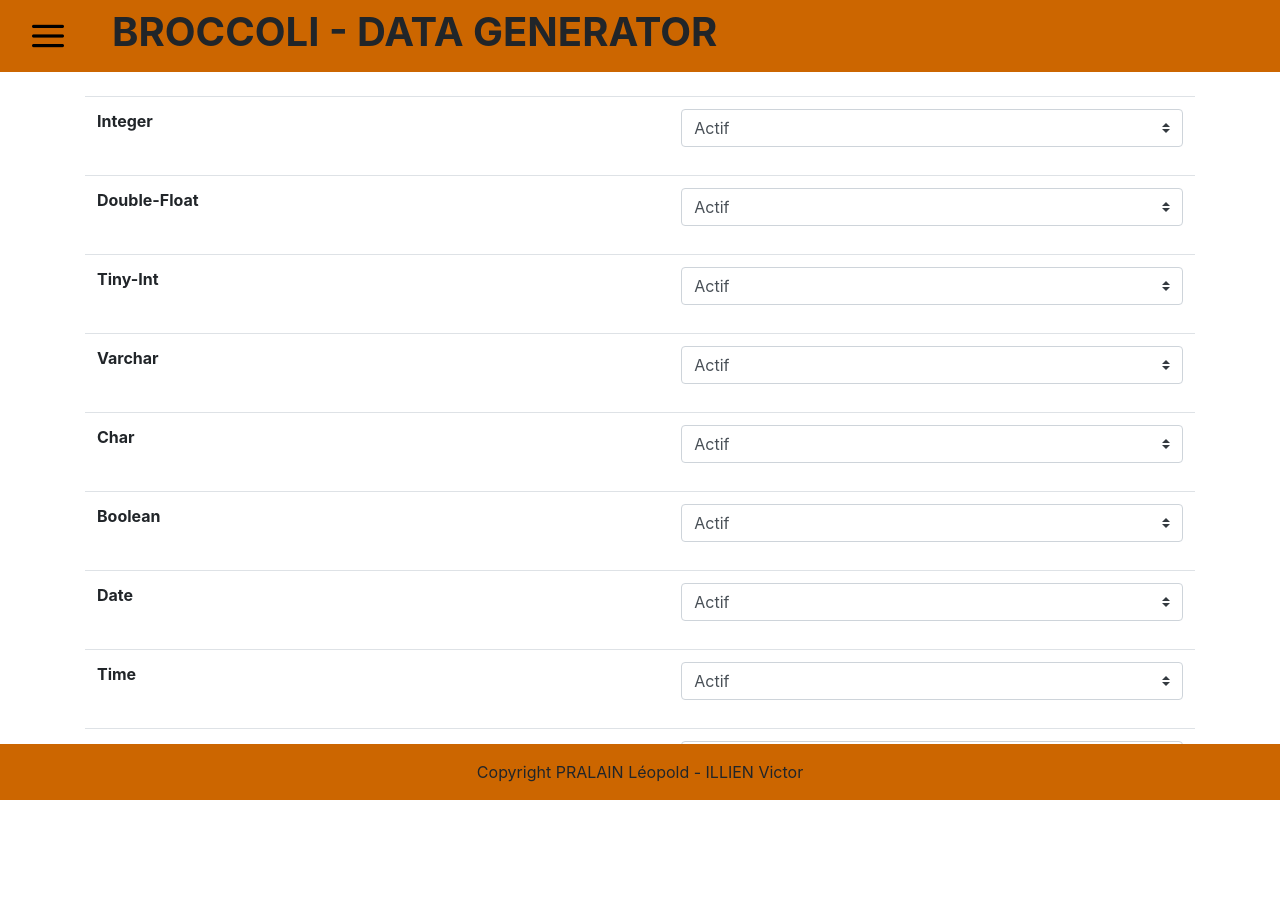
After one commit to Gouderg/app-Brocoli, a PHP site: page /html/back.php in a window 1280 px wide. The commit adds this page. Run offline with PHP 8.4, Linux system fonts and the light colour scheme.

Commit message:
Back.html

```diff
--- /dev/null
+++ b/html/back.php
@@ -0,0 +1,143 @@
+<!DOCTYPE html>
+<html lang="fr">
+<head>
+	<meta charset="utf-8">
+	<title>Projet Brocoli</title>
+	<!--Bootstrap-->
+	<link rel="stylesheet" href="https://stackpath.bootstrapcdn.com/bootstrap/4.4.1/css/bootstrap.min.css" integrity="sha384-Vkoo8x4CGsO3+Hhxv8T/Q5PaXtkKtu6ug5TOeNV6gBiFeWPGFN9MuhOf23Q9Ifjh" crossorigin="anonymous">
+	<script src="https://code.jquery.com/jquery-3.4.1.slim.min.js" integrity="sha384-J6qa4849blE2+poT4WnyKhv5vZF5SrPo0iEjwBvKU7imGFAV0wwj1yYfoRSJoZ+n" crossorigin="anonymous"></script>
+	<script src="https://cdn.jsdelivr.net/npm/popper.js@1.16.0/dist/umd/popper.min.js" integrity="sha384-Q6E9RHvbIyZFJoft+2mJbHaEWldlvI9IOYy5n3zV9zzTtmI3UksdQRVvoxMfooAo" crossorigin="anonymous"></script>
+	<script src="https://stackpath.bootstrapcdn.com/bootstrap/4.4.1/js/bootstrap.min.js" integrity="sha384-wfSDF2E50Y2D1uUdj0O3uMBJnjuUD4Ih7YwaYd1iqfktj0Uod8GCExl3Og8ifwB6" crossorigin="anonymous"></script>
+</head>
+<body>
+	<header>
+		<nav class="navbar navbar-expand-lg navbar-light" style="background-color: #CC6600;">
+			<div class="collapse navbar-collapse" id="navbarSupportedContent">
+				<a class="nav-link" href="#" id="navbarDropdown" role="button" data-toggle="dropdown" aria-haspopup="true"aria-expanded="true"><img src="../img/icon/Menu.png" width="50%"></a>
+				<div class="dropdown-menu" aria-labelledby="navbarDropdown">
+					<a class="dropdown-item" href="../html/index.php">Générer un modèle</a>
+					<a class="dropdown-item" href="../html/replay.php">Rejouer un modèle</a>
+					<a class="dropdown-item" href="../html/back.php">Back </a>
+				</div>
+				<div class="text-center"><h1 style="font-weight: bold;">BROCCOLI - DATA GENERATOR</h1></div>
+
+			</div>
+		</nav>
+	</header>
+
+	<br>
+	<div class="container">
+		<table class="table">
+			<tbody>
+				<tr>
+					<th scope="row">Integer</th>
+					<td>
+						<div class="input-group mb-3">
+							<select class="custom-select" id="actifINT">
+								<option value="Actif" selected>Actif</option>
+								<option value="Inactif">Inactif</option>
+							</select>
+						</div>
+					</td>
+				</tr>
+				<tr>
+					<th scope="row">Double-Float</th>
+					<td>
+						<div class="input-group mb-3">
+							<select class="custom-select" id="actifDouble">
+								<option value="Actif" selected>Actif</option>
+								<option value="Inactif">Inactif</option>
+							</select>
+						</div>
+					</td>
+				</tr>
+				<tr>
+					<th scope="row">Tiny-Int</th>
+					<td>
+						<div class="input-group mb-3">
+							<select class="custom-select" id="actifTiny">
+								<option value="Actif" selected>Actif</option>
+								<option value="Inactif">Inactif</option>
+							</select>
+						</div>
+					</td>
+				</tr>
+				<tr>
+					<th scope="row">Varchar</th>
+					<td>
+						<div class="input-group mb-3">
+							<select class="custom-select" id="actifVarchar">
+								<option value="Actif" selected>Actif</option>
+								<option value="Inactif">Inactif</option>
+							</select>
+						</div>
+					</td>
+				</tr>
+				<tr>
+					<th scope="row">Char</th>
+					<td>
+						<div class="input-group mb-3">
+							<select class="custom-select" id="actifChar">
+								<option value="Actif" selected>Actif</option>
+								<option value="Inactif">Inactif</option>
+							</select>
+						</div>
+					</td>
+				</tr>
+				<tr>
+					<th scope="row">Boolean</th>
+					<td>
+						<div class="input-group mb-3">
+							<select class="custom-select" id="actifBool">
+								<option value="Actif" selected>Actif</option>
+								<option value="Inactif">Inactif</option>
+							</select>
+						</div>
+					</td>
+				</tr>
+				<tr>
+					<th scope="row">Date</th>
+					<td>
+						<div class="input-group mb-3">
+							<select class="custom-select" id="actifDate">
+								<option value="Actif" selected>Actif</option>
+								<option value="Inactif">Inactif</option>
+							</select>
+						</div>
+					</td>
+				</tr>
+				<tr>
+					<th scope="row">Time</th>
+					<td>
+						<div class="input-group mb-3">
+							<select class="custom-select" id="actiTime">
+								<option value="Actif" selected>Actif</option>
+								<option value="Inactif">Inactif</option>
+							</select>
+						</div>
+					</td>
+				</tr>
+				<tr>
+					<th scope="row">DateTime</th>
+					<td>
+						<div class="input-group mb-3">
+							<select class="custom-select" id="actiDateTime">
+								<option value="Actif" selected>Actif</option>
+								<option value="Inactif">Inactif</option>
+							</select>
+						</div>
+					</td>
+				</tr>
+			</tbody>
+		</table>
+	</div>
+
+
+	<br><br><br><br>
+	<footer class="fixed-bottom" style="background-color: #CC6600;">
+		<div class="footer-copyright py-3 text-center">
+			Copyright PRALAIN Léopold - ILLIEN Victor
+		</div>
+	</footer>
+</body>
+</html>
```
Also changed, not shown: html/footer.html (+4 -5 lines), html/header.html (+10 -3 lines), html/index.php (+1 -7 lines).
